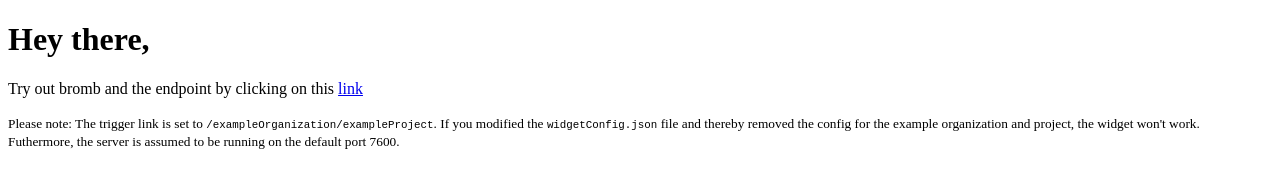
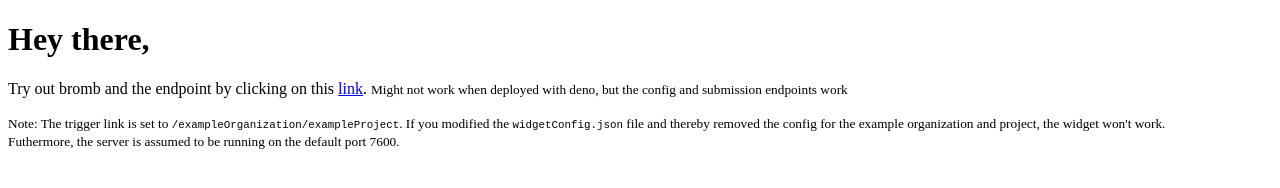
Before and after one commit to samuelstroschein/bromb-endpoint, a plain HTML site: page index.html in a window 1280 px wide. Drawn offline with Linux system fonts and the light colour scheme; a script that the page names is missing.

Commit message:
chore: update index.html

```diff
--- a/index.html
+++ b/index.html
@@ -15,10 +15,16 @@
       Try out bromb and the endpoint by clicking on this
       <a href="https://submission.bromb.co/exampleOrganization/exampleProject"
         >link</a
+      >.
+      <span
+        ><small
+          >Might not work when deployed with deno, but the config and submission
+          endpoints work</small
+        ></span
       >
     </p>
     <small
-      >Please note: The trigger link is set to
+      >Note: The trigger link is set to
       <code>/exampleOrganization/exampleProject</code>. If you modified the
       <code>widgetConfig.json</code> file and thereby removed the config for the
       example organization and project, the widget won't work.
```
Also changed, not shown: 1 other file.
